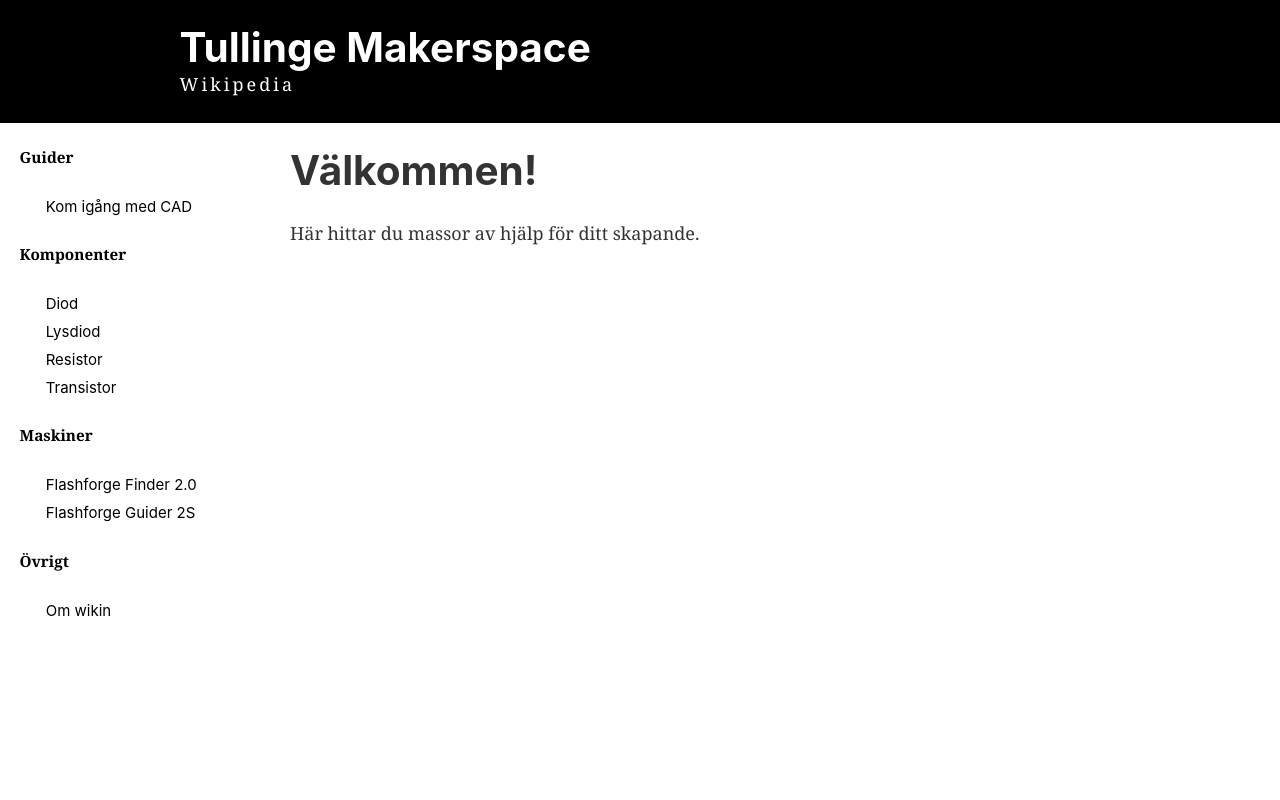
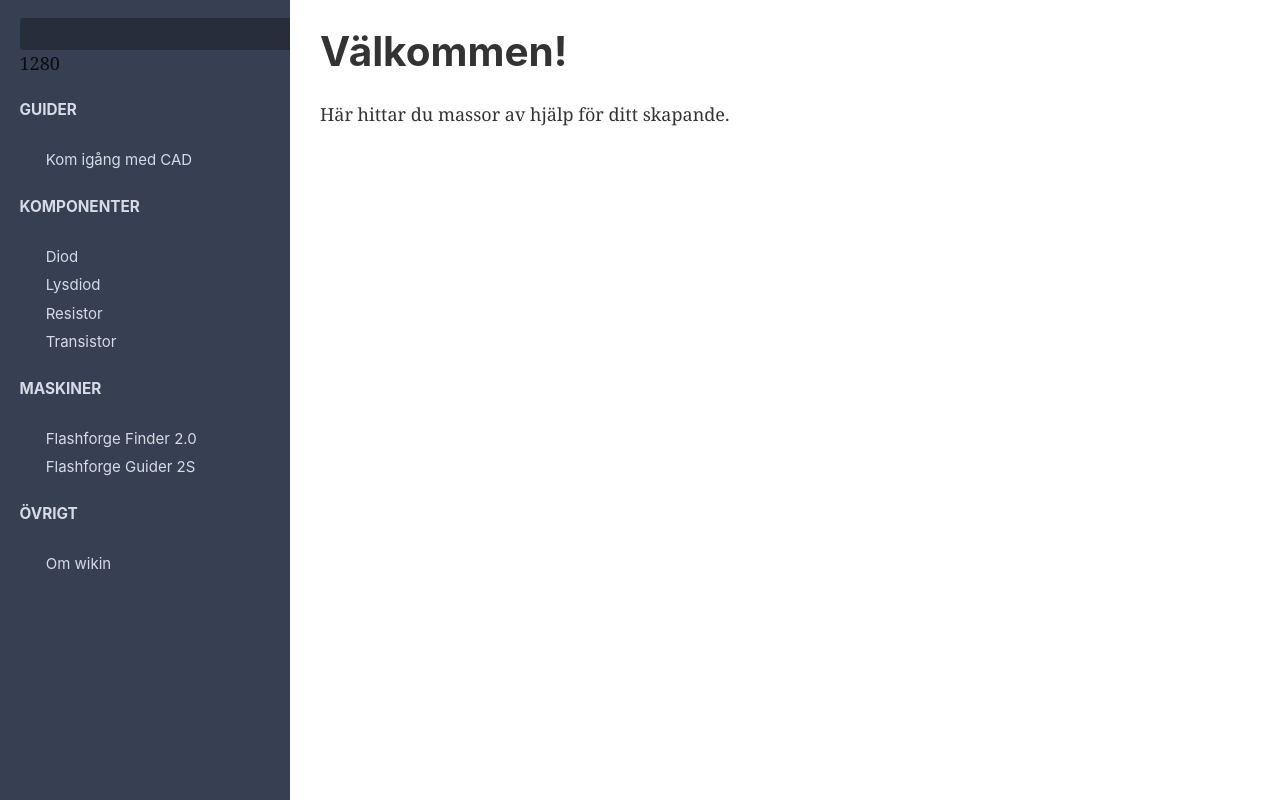
Before and after one commit to tullinge/makerspace, a Gatsby site: page / in a window 1280 px wide. Built offline with nearby package versions, Linux system fonts and the light colour scheme; Gatsby itself is replaced by a stand-in of ours.

Commit message:
Menu (WIP)

```diff
--- a/package.json
+++ b/package.json
@@ -5,6 +5,9 @@
   "version": "0.1.0",
   "author": "Einar Persson <me@einarpersson.com>",
   "dependencies": {
+    "@fortawesome/fontawesome-svg-core": "^1.2.32",
+    "@fortawesome/free-solid-svg-icons": "^5.15.1",
+    "@fortawesome/react-fontawesome": "^0.1.13",
     "gatsby": "^2.28.1",
     "gatsby-image": "^2.4.20",
     "gatsby-plugin-manifest": "^2.4.33",
--- a/src/components/header.js
+++ b/src/components/header.js
@@ -1,13 +1,11 @@
 import { Link } from "gatsby"
 import PropTypes from "prop-types"
 import React from "react"
+import css from "./header.module.css"
 
 const Header = ({ siteTitle }) => (
   <header
-    style={{
-      backgroundColor: 'black',
-      marginBottom: `1.45rem`,
-    }}
+    className={css.header}
   >
     <div
       style={{
--- /dev/null
+++ b/src/components/header.module.css
@@ -0,0 +1,5 @@
+@import "../variables.css";
+
+.header {
+    background-color: var(--color-dark);
+}
--- a/src/components/layout.css
+++ b/src/components/layout.css
@@ -23,6 +23,11 @@ body {
 
 article, aside, details, figcaption, figure, footer, header, main, menu, nav, section, summary {
   display: block;
+}
+
+main {
+  padding: 30px;
+  flex-grow: 1;
 }
 
 audio, canvas, progress, video {
--- a/src/components/layout.js
+++ b/src/components/layout.js
@@ -26,7 +26,7 @@ const Layout = ({ children }) => {
 
   return (
     <>
-      <Header siteTitle={data.site.siteMetadata?.title || `Title`} />
+      {/* <Header siteTitle={data.site.siteMetadata?.title || `Title`} /> */}
       <div
         style={{
           display: 'flex'
@@ -39,13 +39,6 @@ const Layout = ({ children }) => {
       >
         <WikiMenu />
         <main>{children}</main>
-        <footer style={{
-          marginTop: `2rem`
-        }}>
-          {/* © {new Date().getFullYear()}, Built with
-          {` `}
-          <a href="https://www.gatsbyjs.com">Gatsby</a> */}
-        </footer>
       </div>
     </>
   )
--- a/src/components/wiki-menu.js
+++ b/src/components/wiki-menu.js
@@ -1,12 +1,16 @@
 import React from 'react'
 import { useStaticQuery, graphql, Link } from 'gatsby'
+import { FontAwesomeIcon } from '@fortawesome/react-fontawesome'
+import { faBars } from '@fortawesome/free-solid-svg-icons'
 import css from "./wiki-menu.module.css"
+import useWindowDimensions from "../hooks/useWindowDimensions"
 
 function uniques(arr) {
   return arr.filter((v, i) => arr.indexOf(v) === i)
 }
 
 export default () => {
+  const windowDimensions = useWindowDimensions()
   const { allMarkdownRemark: { nodes } } = useStaticQuery(
     graphql`query {
           allMarkdownRemark {
@@ -25,6 +29,9 @@ export default () => {
   const categories = uniques(nodes.map((node) => node.fields.category))
 
   return <aside className={css.aside}>
+    <FontAwesomeIcon icon={faBars} size="1x" className={css.hamburger} />
+    <input type="text" className={css.input} />
+    <p>{windowDimensions.innerWidth}</p>
     {categories.map((category, j) => {
       return <div>
         <h5 key={j} className={css.category}>{category}</h5>
--- a/src/components/wiki-menu.module.css
+++ b/src/components/wiki-menu.module.css
@@ -1,14 +1,46 @@
 @import '../variables.css';
 
+.hamburger {
+    display: none;
+}
+
 .aside {
-    width: 290px;
-    padding: 0 1.0875rem 1.45rem
+    height: 100vh;
+    flex-basis: 290px;
+    flex-shrink: 0;
+    flex-grow: 0;
+
+    overflow-y: scroll;
+
+    padding: 1rem 1.0875rem 1.45rem;
+    background-color: var(--color-dark);
+}
+
+@media only screen and (max-width: 688px) {
+    .aside {
+        display: none;
+    }
+
+    .hamburger {
+        display: block;
+    }
+}
+
+.input {
+    color: var(--color-light);
+    background-color: var(--color-darker);
+    border: none;
+    border-radius: 3px;
+    outline: none;
+    padding: 3px 10px;
 }
 
 .category {
-    text-transform: capitalize;
-    font-family: georgia, serif;
-    color: var(--color-primary);
+    text-transform: uppercase;
+    font-weight: bold;
+    /* font-family: georgia, serif; */
+    margin-top: 1rem;
+    color: var(--color-light);
 }
 
 .list {
@@ -23,5 +55,5 @@
     font-family: -apple-system, BlinkMacSystemFont, Segoe UI, Roboto, Oxygen, Ubuntu, Cantarell, Fira Sans, Droid Sans, Helvetica Neue, sans-serif;
     font-size: smaller;
     text-decoration: none;
-    color: black;
+    color: var(--color-light);
 }
--- /dev/null
+++ b/src/hooks/useWindowDimensions.js
@@ -0,0 +1,29 @@
+import { func } from "prop-types"
+import React from "react"
+
+function getWindowDimensions() {
+    const { innerWidth, innerHeight } = window
+
+    return {
+        innerWidth,
+        innerHeight
+    }
+}
+
+export default () => {
+    const [windowDimensions, setWindowDimensions ] = React.useState(getWindowDimensions())
+
+    React.useEffect(() => {
+        function handleResize() {
+            setWindowDimensions(getWindowDimensions())
+        }
+
+        window.addEventListener('resize', handleResize)
+
+        return () => {
+            window.removeEventListener('resize', handleResize)
+        }
+    }, [])
+
+    return windowDimensions
+}
--- a/src/variables.css
+++ b/src/variables.css
@@ -1,3 +1,6 @@
 :root {
-    --color-primary: black;
+    --color-primary: hsl(268,53%,57%);
+    --color-light: hsl(222,25%,87%);
+    --color-dark: hsl(222,20%,27%);
+    --color-darker: hsl(222,20%,19%);
 }
```
Also changed, not shown: 1 other file. Lines whose indentation alone changed are shown as unchanged.
